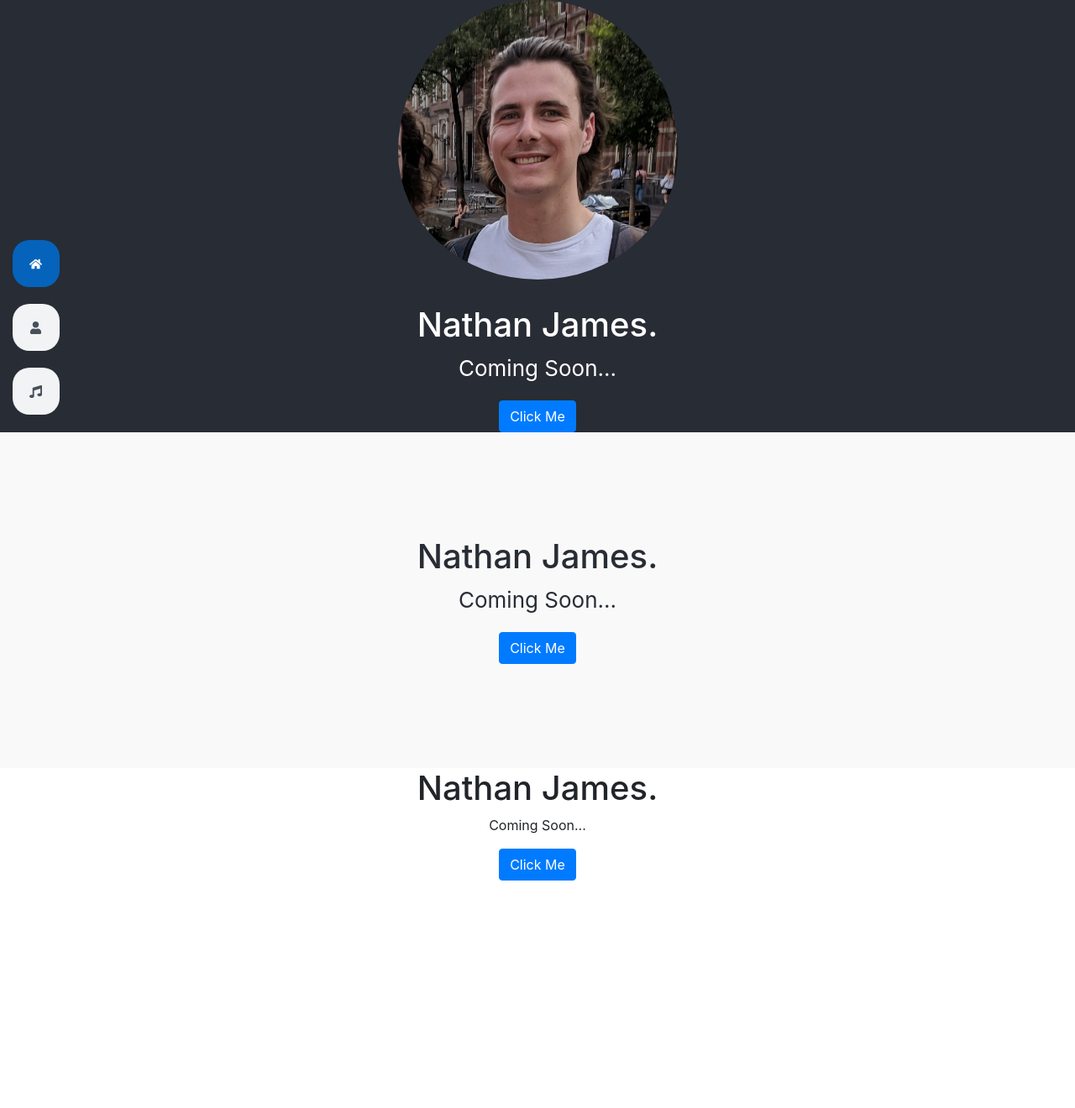
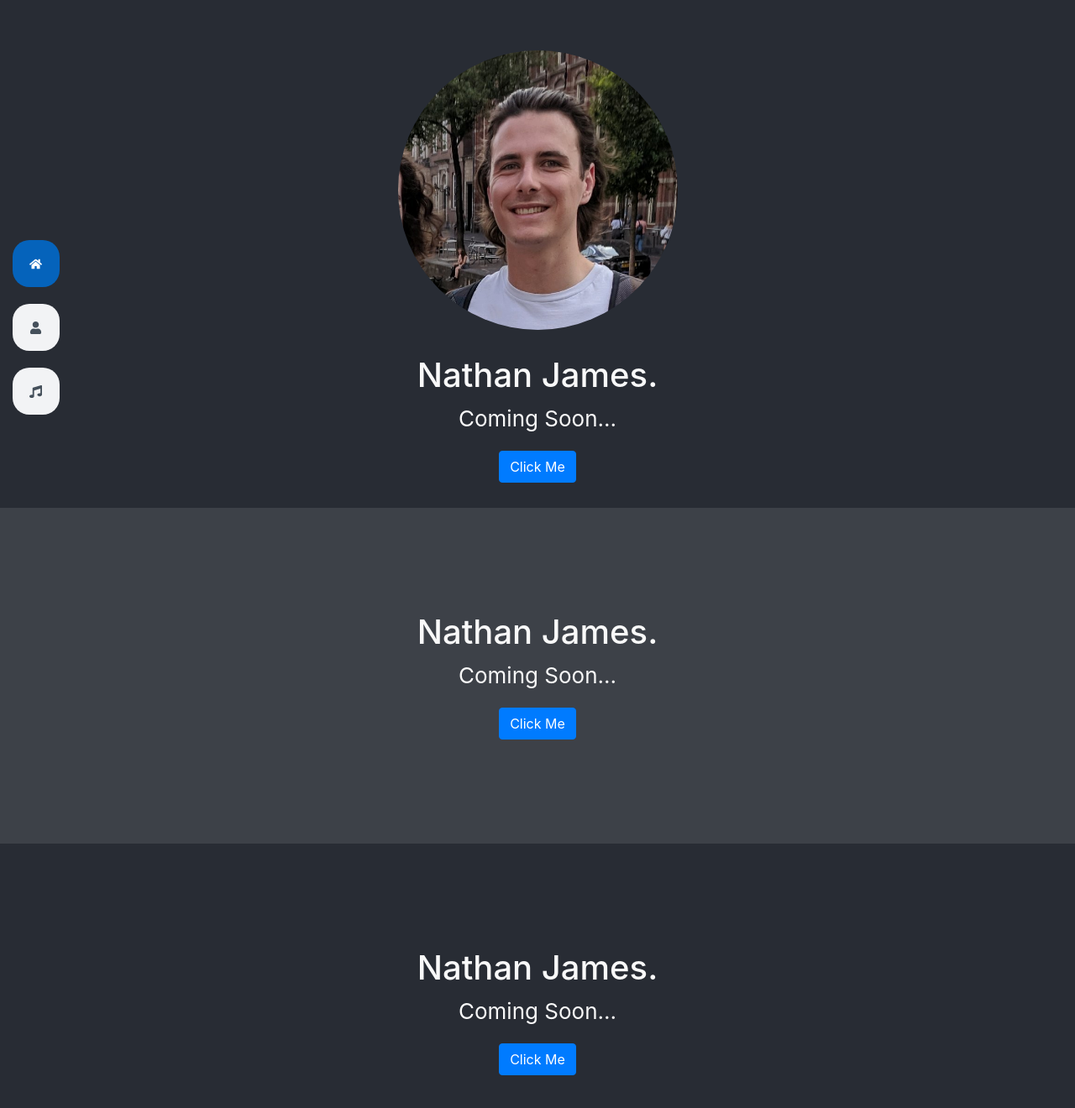
Before and after one commit to Nathanjms/nathanjms-webiste, a React (Create React App) app: page / in a window 1280 px wide. Shown: the top 1320 px of the page at 84% size. Before the commit the page ends 1049 px from the top, so only its background shows below. Built offline with nearby package versions, Linux system fonts and the light colour scheme.

Commit message:
Changes to styling

```diff
--- a/src/App.css
+++ b/src/App.css
@@ -10,21 +10,39 @@
   align-items: center;
   justify-content: center;
   font-size: calc(10px + 2vmin);
-  color: white;
+  color: #f9f9f9;
+  padding-top: 30px;
+  padding-bottom: 30px;
 }
 
 #about {
-  background-color: #f9f9f9;
+  background-color: #3d4148;
   min-height: 50vh;
   display: flex;
   flex-direction: column;
   align-items: center;
   justify-content: center;
   font-size: calc(10px + 2vmin);
-  color: #282c34;
+  color: #f9f9f9;
+  padding-top: 30px;
+  padding-bottom: 30px;
+}
+
+#music {
+  background-color: #282c34;
+  min-height: 50vh;
+  display: flex;
+  flex-direction: column;
+  align-items: center;
+  justify-content: center;
+  font-size: calc(10px + 2vmin);
+  color: #f9f9f9;
+  padding-top: 30px;
+  padding-bottom: 30px;
 }
 
 .intro-section img{
+  padding-top: 30px;
   border-radius: 100%;
   width: 30%;
   padding-bottom: 30px;
@@ -86,6 +104,7 @@ to {
 .nav-menu > ul > li {
   position: relative;
   white-space: nowrap;
+  border-color: #282c34;
 }
 
 .nav-menu a {
@@ -158,7 +177,7 @@ to {
 }
 
 .mobile-nav-toggle i {
-  color: #45505b;
+  color: #f9f9f9;
 }
 
 .mobile-nav-active {
```
